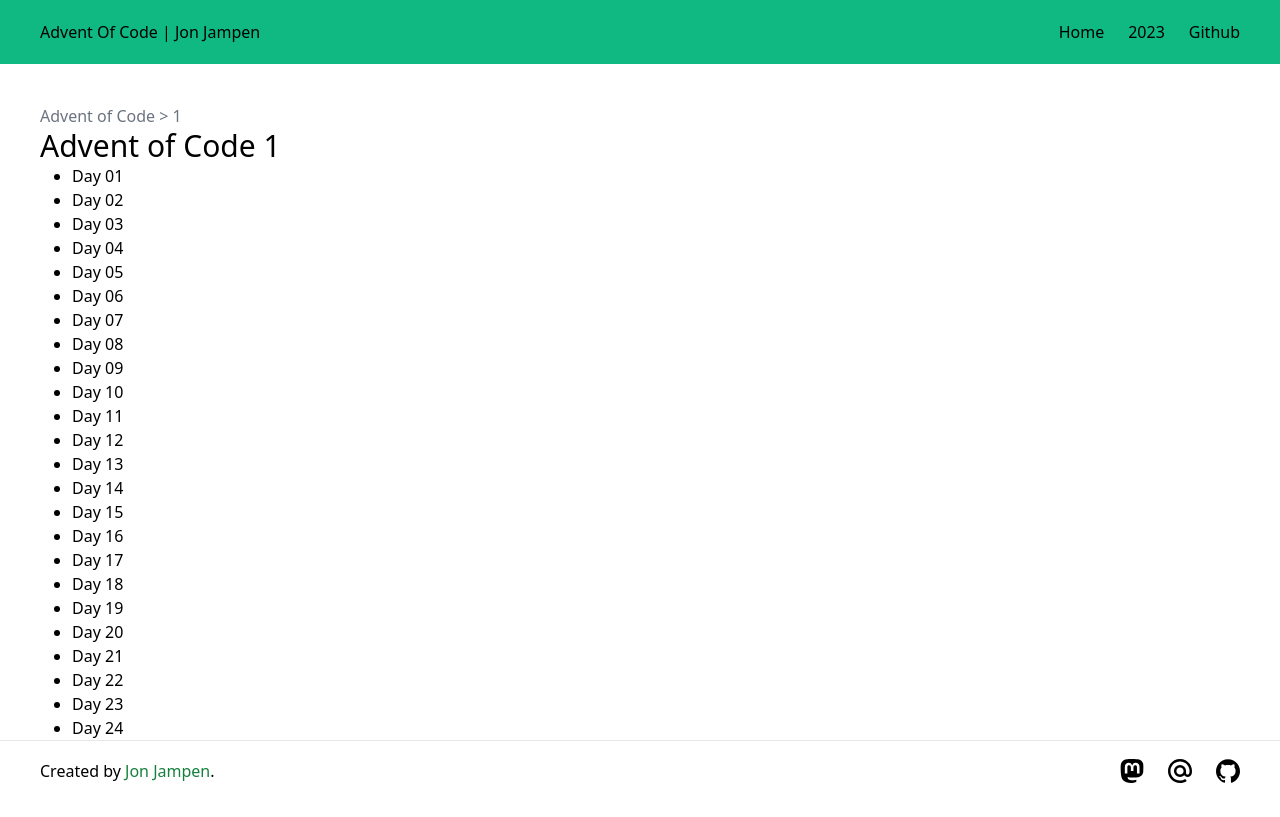
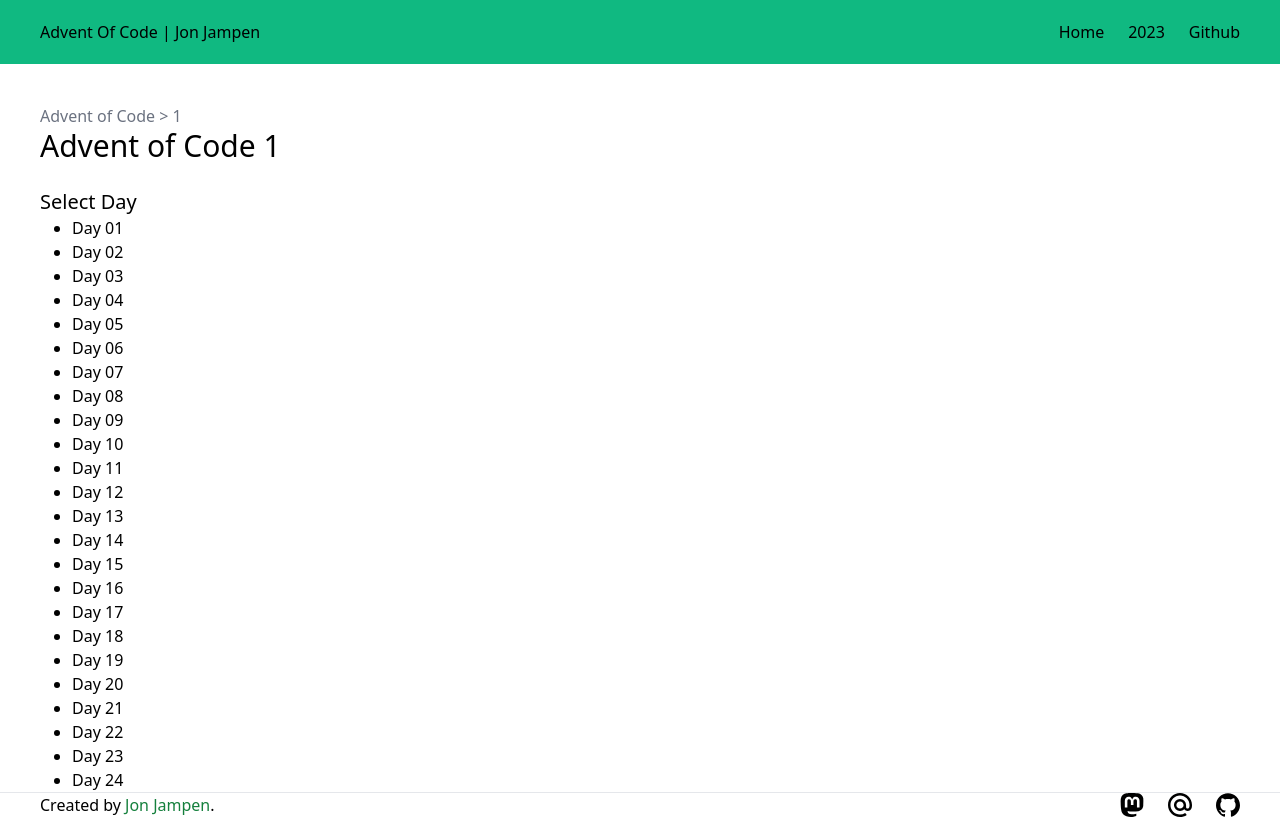
Before and after one commit to jonjampen/adventOfCode, a SvelteKit app: page /1 in a window 1280 px wide. Built offline with nearby package versions, Linux system fonts and the light colour scheme.

Commit message:
Adding subtitle.

```diff
--- a/src/routes/[year]/+page.svelte
+++ b/src/routes/[year]/+page.svelte
@@ -29,6 +29,8 @@
 </script>
 
 <h1 class="text-3xl">Advent of Code {data.year}</h1>
+<br />
+<h3 class="text-xl">Select Day</h3>
 <ul class="list-disc pl-8">
 	{#each days as day}
 		<li><a href="{data.year}/{day}">Day {day}</a></li>
```
